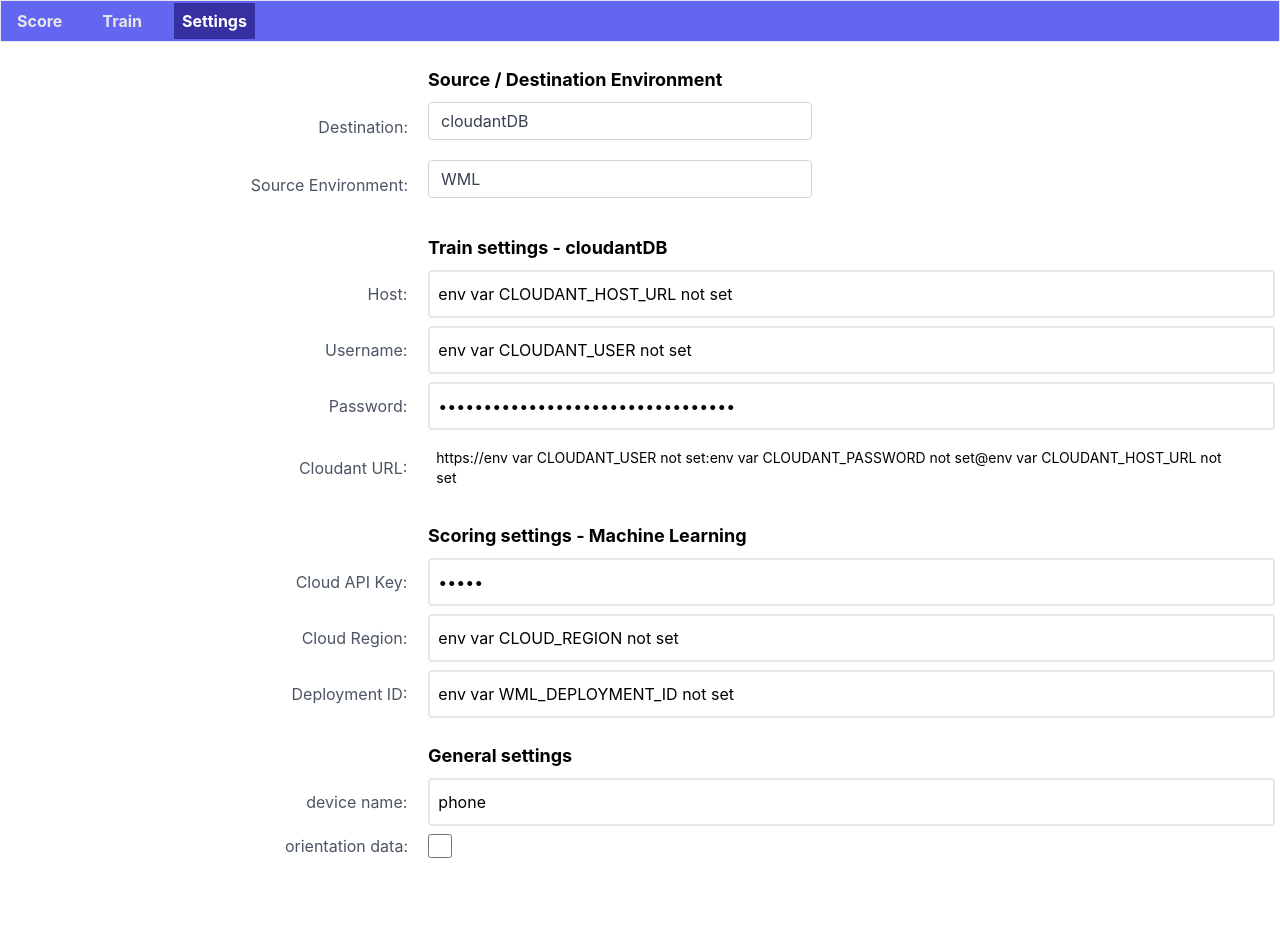
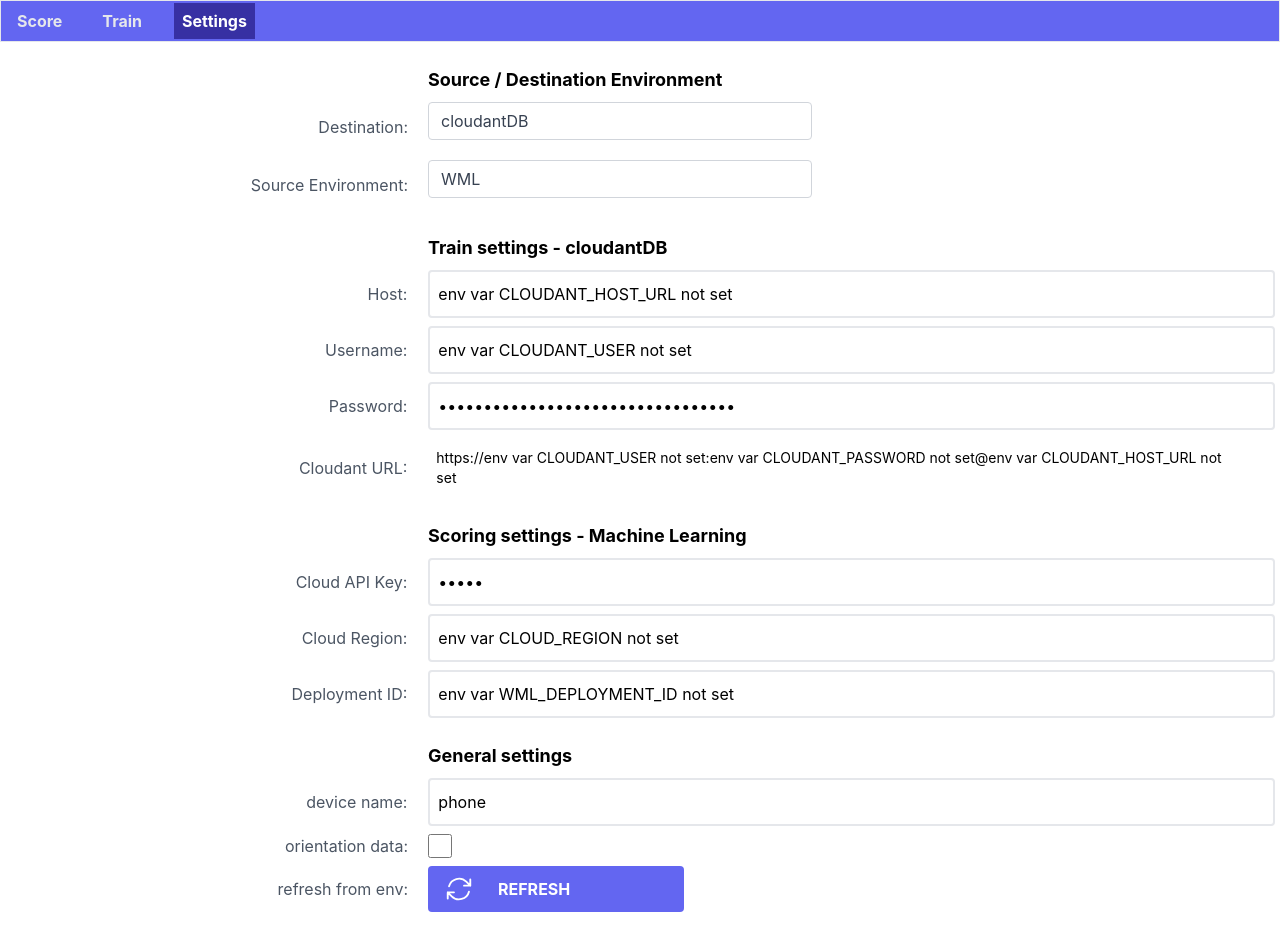
Before and after one commit to O-Hahn/phone-motiondetection-app, a Next.js app: page / in a window 1280 px wide. Shown: the top 950 px of the page. Before the commit the page ends 922 px from the top, so only its background shows below. Built offline with nearby package versions, Linux system fonts and the light colour scheme; no server answers.

Commit message:
Refresh Button

```diff
--- a/pages/index.js
+++ b/pages/index.js
@@ -1,5 +1,7 @@
 import { useEffect, useState } from 'react';
-import Layout from '../components/Layout'
+import Layout from '../components/Layout';
+import Image from "next/image";
+
 
 export default function Home() {
 
@@ -352,6 +354,19 @@
               />
           </div>
 
+          <div className="flex mt-2 items-center">
+              <div className="w-2/6 text-right pr-5 text-gray-600">refresh from env:</div>
+
+                        <button
+                            className="bg-indigo-500 hover:bg-indigo-800 text-white font-bold py-2 px-4 rounded inline-flex items-center w-64"
+                            onClick={fetchStateFromEnv}
+                        >
+                            <Image className="filter-white" src="/static/Refresh.svg" width="30" height="30" alt="Start" />
+                            <span className="ml-6">REFRESH</span>
+                        </button>
+          </div>
+
+
         </div>
     </Layout >
   )
```
Also changed, not shown: public/static/Refresh.svg (added).
